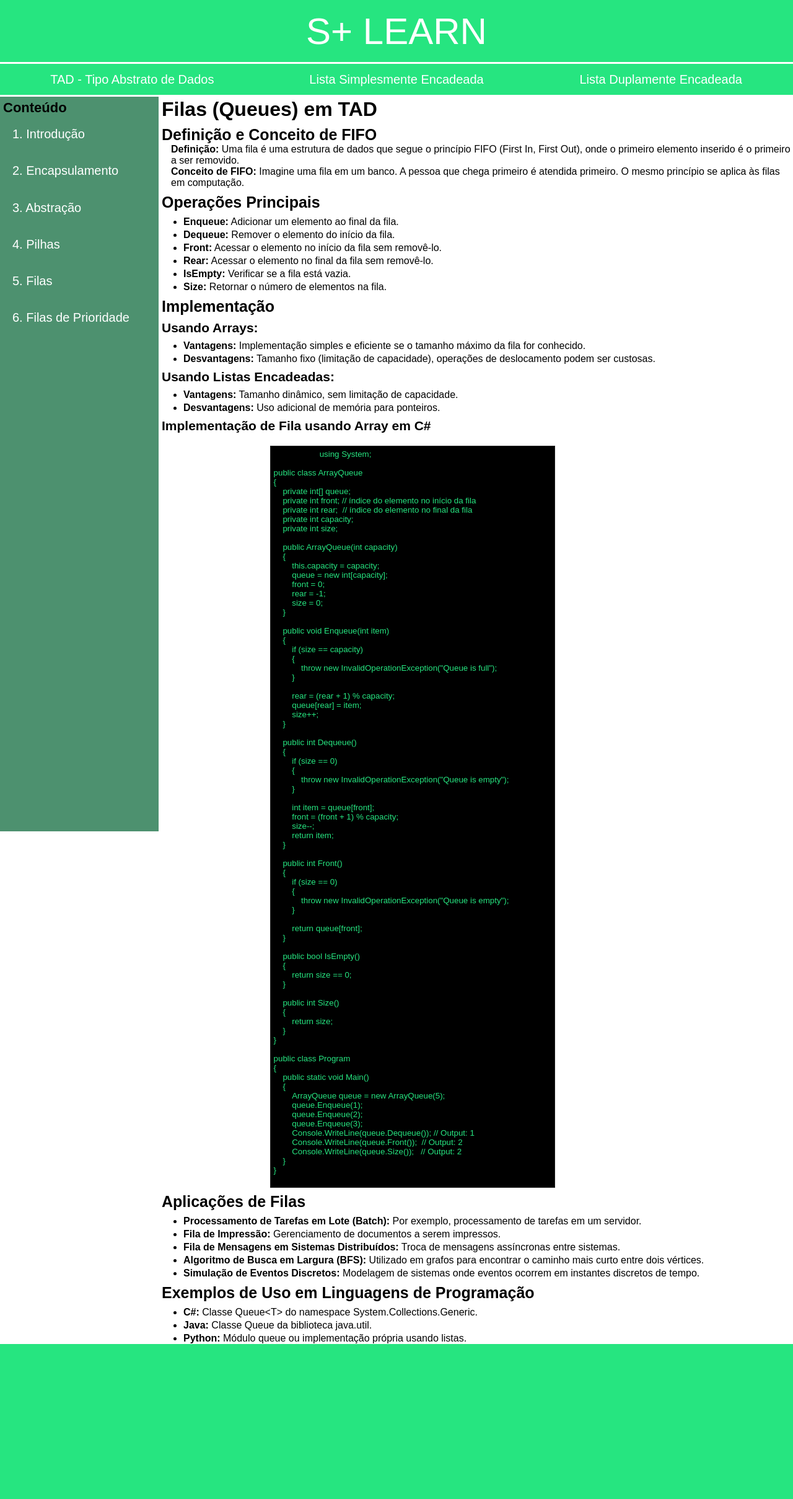
After one commit to oMuraro/SLearn, a PHP site: page /view/TAD/tadFilas.html in a window 1280 px wide. The commit adds this page. Shown: the whole page at 62% size. Run offline with PHP 8.4, Linux system fonts and the light colour scheme.

Commit message:
TAD - Filas, Filas de prioridade e Pilhas

```diff
--- a/css/TAD.css
+++ b/css/TAD.css
@@ -116,9 +116,21 @@ nav {
         height: 100%;
 
         >h1{
+            font-size: 32px;
+            margin-left: 5px;
             margin-top: 5px;
-            margin-left: 5px;
-            font-size: 30px;
+        }
+
+        >h2{
+            font-size: 25px;
+            padding-left: 5px;
+            padding-top: 8px;
+        }
+
+        >h3{
+            font-size: 21px;
+            padding-left: 5px;
+            padding-top: 8px;
         }
 
         >p{
@@ -134,18 +146,6 @@ nav {
             }
         }
 
-        >h2{
-            font-size: 22px;
-            padding-left: 5px;
-            padding-top: 8px;
-        }
-
-        >h3{
-            font-size: 22px;
-            padding-left: 5px;
-            padding-top: 8px;
-        }
-
         >span{
             padding-left: 20px;
         }
@@ -158,7 +158,7 @@ nav {
             align-items: center;
 
             >textarea{
-                width: 30vw;
+                width: 35vw;
                 height: 100vh;
                 padding: 5px;
                 background-color: black;
--- a/view/TAD/tadAbstracao.html
+++ b/view/TAD/tadAbstracao.html
@@ -5,7 +5,7 @@
     <meta charset="UTF-8">
     <meta name="viewport" content="width=device-width, initial-scale=1.0">
     <link rel="stylesheet" href="../../css/TAD.css">
-    <title>TAD Abstração</title>
+    <title>Abstração - TAD</title>
 </head>
 
 <body>
@@ -27,6 +27,9 @@
             <a href="tadIntroducao.html" id="link-conteudo">1. Introdução</a>
             <a href="tadEncapsulamento.html" id="link-conteudo">2. Encapsulamento</a>
             <a href="tadAbstracao.html" id="link-conteudo">3. Abstração</a>
+            <a href="tadPilha.html" id="link-conteudo">4. Pilhas</a>
+            <a href="tadFilas.html" id="link-conteudo">5. Filas</a>
+            <a href="tadFilasPrioridade.html" id="link-conteudo">6. Filas de Prioridade</a>
         </section>
 
         <section class="information">
--- a/view/TAD/tadEncapsulamento.html
+++ b/view/TAD/tadEncapsulamento.html
@@ -5,7 +5,7 @@
     <meta charset="UTF-8">
     <meta name="viewport" content="width=device-width, initial-scale=1.0">
     <link rel="stylesheet" href="../../css/TAD.css">
-    <title>TAD Encapsulamento</title>
+    <title>Encapsulamento - TAD</title>
 </head>
 
 <body>
@@ -27,6 +27,9 @@
             <a href="tadIntroducao.html" id="link-conteudo">1. Introdução</a>
             <a href="tadEncapsulamento.html" id="link-conteudo">2. Encapsulamento</a>
             <a href="tadAbstracao.html" id="link-conteudo">3. Abstração</a>
+            <a href="tadPilha.html" id="link-conteudo">4. Pilhas</a>
+            <a href="tadFilas.html" id="link-conteudo">5. Filas</a>
+            <a href="tadFilasPrioridade.html" id="link-conteudo">6. Filas de Prioridade</a>
         </section>
 
         <section class="information">
--- /dev/null
+++ b/view/TAD/tadFilas.html
@@ -0,0 +1,180 @@
+<!DOCTYPE html>
+<html lang="pt-br">
+
+<head>
+    <meta charset="UTF-8">
+    <meta name="viewport" content="width=device-width, initial-scale=1.0">
+    <link rel="stylesheet" href="../../css/TAD.css">
+    <title>Filas - TAD</title>
+</head>
+
+<body>
+    <header>
+        <section>
+            <p id="logo">S+ LEARN</p>
+        </section>
+    </header>
+
+    <nav>
+        <a href="tadIntroducao.html" class="link-header">TAD - Tipo Abstrato de Dados</a>
+        <a href="listaSimplesmente.html" class="link-header">Lista Simplesmente Encadeada</a>
+        <a href="/view/LDE/ListaDuplamente.html" class="link-header">Lista Duplamente Encadeada</a>
+    </nav>
+
+    <section class="container">
+        <section class="menu-lateral">
+            <h1>Conteúdo</h1>
+            <a href="tadIntroducao.html" id="link-conteudo">1. Introdução</a>
+            <a href="tadEncapsulamento.html" id="link-conteudo">2. Encapsulamento</a>
+            <a href="tadAbstracao.html" id="link-conteudo">3. Abstração</a>
+            <a href="tadPilha.html" id="link-conteudo">4. Pilhas</a>
+            <a href="tadFilas.html" id="link-conteudo">5. Filas</a>
+            <a href="tadFilasPrioridade.html" id="link-conteudo">6. Filas de Prioridade</a>
+        </section>
+
+        <section class="information">
+            <h1>Filas (Queues) em TAD</h1>
+
+            <h2>Definição e Conceito de FIFO</h2>
+            <p><strong>Definição:</strong> Uma fila é uma estrutura de dados que segue o princípio FIFO (First In, First
+                Out), onde o primeiro elemento inserido é o primeiro a ser removido.</p>
+            <p><strong>Conceito de FIFO:</strong> Imagine uma fila em um banco. A pessoa que chega primeiro é atendida
+                primeiro. O mesmo princípio se aplica às filas em computação.</p>
+
+            <h2>Operações Principais</h2>
+            <ul>
+                <li><strong>Enqueue:</strong> Adicionar um elemento ao final da fila.</li>
+                <li><strong>Dequeue:</strong> Remover o elemento do início da fila.</li>
+                <li><strong>Front:</strong> Acessar o elemento no início da fila sem removê-lo.</li>
+                <li><strong>Rear:</strong> Acessar o elemento no final da fila sem removê-lo.</li>
+                <li><strong>IsEmpty:</strong> Verificar se a fila está vazia.</li>
+                <li><strong>Size:</strong> Retornar o número de elementos na fila.</li>
+            </ul>
+
+            <h2>Implementação</h2>
+            <h3>Usando Arrays:</h3>
+            <ul>
+                <li><strong>Vantagens:</strong> Implementação simples e eficiente se o tamanho máximo da fila for
+                    conhecido.</li>
+                <li><strong>Desvantagens:</strong> Tamanho fixo (limitação de capacidade), operações de deslocamento
+                    podem ser custosas.</li>
+            </ul>
+
+            <h3>Usando Listas Encadeadas:</h3>
+            <ul>
+                <li><strong>Vantagens:</strong> Tamanho dinâmico, sem limitação de capacidade.</li>
+                <li><strong>Desvantagens:</strong> Uso adicional de memória para ponteiros.</li>
+            </ul>
+
+            <h3>Implementação de Fila usando Array em C#</h3>
+            <section class="codigo">
+                <textarea disabled>
+                    using System;
+
+public class ArrayQueue
+{
+    private int[] queue;
+    private int front; // índice do elemento no início da fila
+    private int rear;  // índice do elemento no final da fila
+    private int capacity;
+    private int size;
+
+    public ArrayQueue(int capacity)
+    {
+        this.capacity = capacity;
+        queue = new int[capacity];
+        front = 0;
+        rear = -1;
+        size = 0;
+    }
+
+    public void Enqueue(int item)
+    {
+        if (size == capacity)
+        {
+            throw new InvalidOperationException("Queue is full");
+        }
+
+        rear = (rear + 1) % capacity;
+        queue[rear] = item;
+        size++;
+    }
+
+    public int Dequeue()
+    {
+        if (size == 0)
+        {
+            throw new InvalidOperationException("Queue is empty");
+        }
+
+        int item = queue[front];
+        front = (front + 1) % capacity;
+        size--;
+        return item;
+    }
+
+    public int Front()
+    {
+        if (size == 0)
+        {
+            throw new InvalidOperationException("Queue is empty");
+        }
+
+        return queue[front];
+    }
+
+    public bool IsEmpty()
+    {
+        return size == 0;
+    }
+
+    public int Size()
+    {
+        return size;
+    }
+}
+
+public class Program
+{
+    public static void Main()
+    {
+        ArrayQueue queue = new ArrayQueue(5);
+        queue.Enqueue(1);
+        queue.Enqueue(2);
+        queue.Enqueue(3);
+        Console.WriteLine(queue.Dequeue()); // Output: 1
+        Console.WriteLine(queue.Front());  // Output: 2
+        Console.WriteLine(queue.Size());   // Output: 2
+    }
+}
+                </textarea>
+            </section>
+
+            <h2>Aplicações de Filas</h2>
+            <ul>
+                <li><strong>Processamento de Tarefas em Lote (Batch):</strong> Por exemplo, processamento de tarefas em
+                    um servidor.</li>
+                <li><strong>Fila de Impressão:</strong> Gerenciamento de documentos a serem impressos.</li>
+                <li><strong>Fila de Mensagens em Sistemas Distribuídos:</strong> Troca de mensagens assíncronas entre
+                    sistemas.</li>
+                <li><strong>Algoritmo de Busca em Largura (BFS):</strong> Utilizado em grafos para encontrar o caminho
+                    mais curto entre dois vértices.</li>
+                <li><strong>Simulação de Eventos Discretos:</strong> Modelagem de sistemas onde eventos ocorrem em
+                    instantes discretos de tempo.</li>
+            </ul>
+
+            <h2>Exemplos de Uso em Linguagens de Programação</h2>
+            <ul>
+                <li><strong>C#:</strong> Classe Queue&lt;T&gt; do namespace System.Collections.Generic.</li>
+                <li><strong>Java:</strong> Classe Queue da biblioteca java.util.</li>
+                <li><strong>Python:</strong> Módulo queue ou implementação própria usando listas.</li>
+            </ul>
+        </section>
+    </section>
+
+    <footer>
+
+    </footer>
+</body>
+
+</html>
--- a/view/TAD/tadIntroducao.html
+++ b/view/TAD/tadIntroducao.html
@@ -4,7 +4,7 @@
     <meta charset="UTF-8">
     <meta name="viewport" content="width=device-width, initial-scale=1.0">
     <link rel="stylesheet" href="../../css/TAD.css">
-    <title>TAD Introdução</title>
+    <title>Introdução - TAD</title>
 </head>
 <body>
     <header>
@@ -23,6 +23,9 @@
             <a href="tadIntroducao.html" id="link-conteudo">1. Introdução</a>
             <a href="tadEncapsulamento.html" id="link-conteudo">2. Encapsulamento</a>
             <a href="tadAbstracao.html" id="link-conteudo">3. Abstração</a>
+            <a href="tadPilha.html" id="link-conteudo">4. Pilhas</a>
+            <a href="tadFilas.html" id="link-conteudo">5. Filas</a>
+            <a href="tadFilasPrioridade.html" id="link-conteudo">6. Filas de Prioridade</a>
         </section>
 
         <section class="information">
```
Also changed, not shown: view/TAD/tadFilasPrioridade.html (added, +180 -0 lines), view/TAD/tadPilha.html (added, +166 -0 lines).
